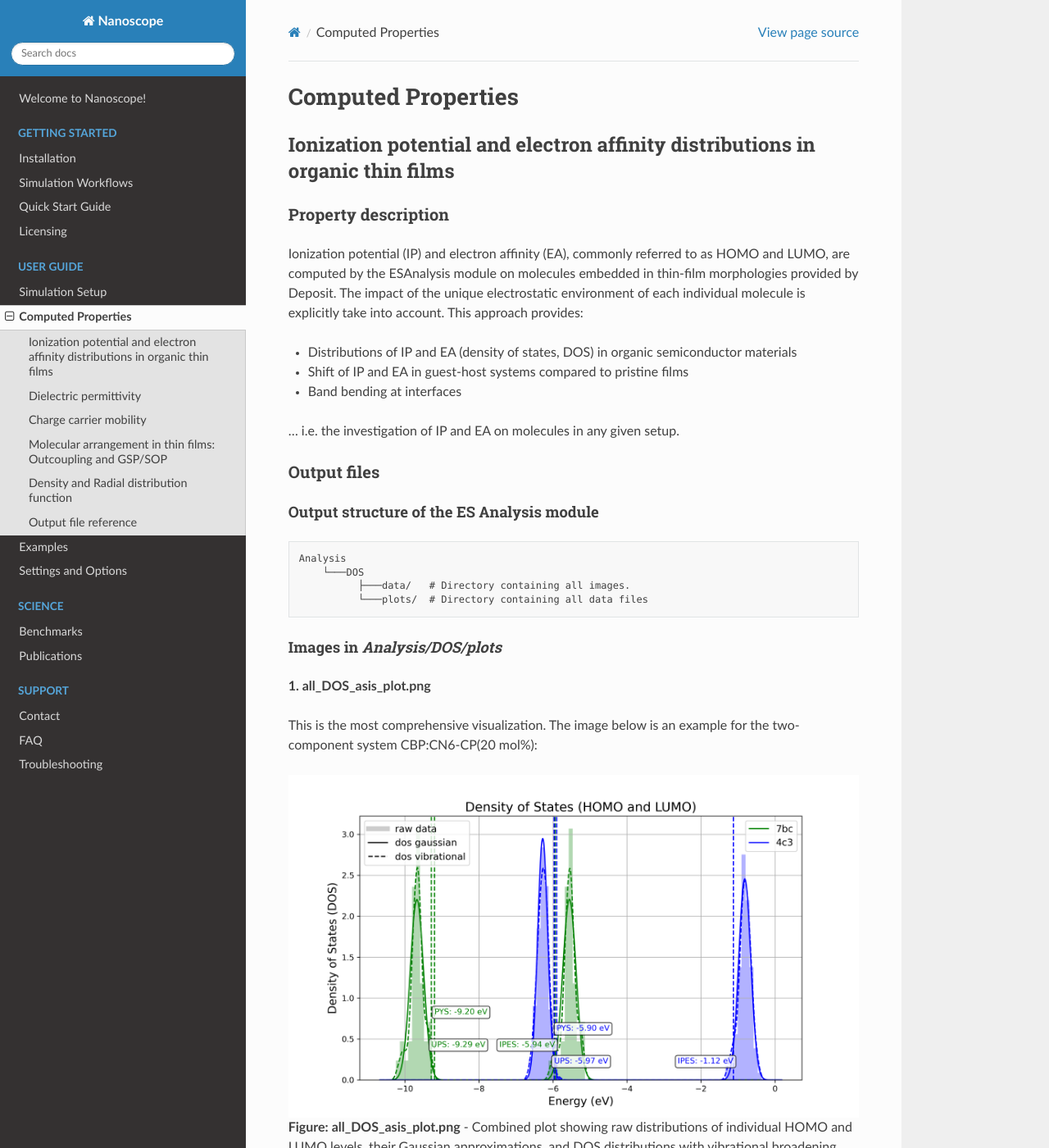
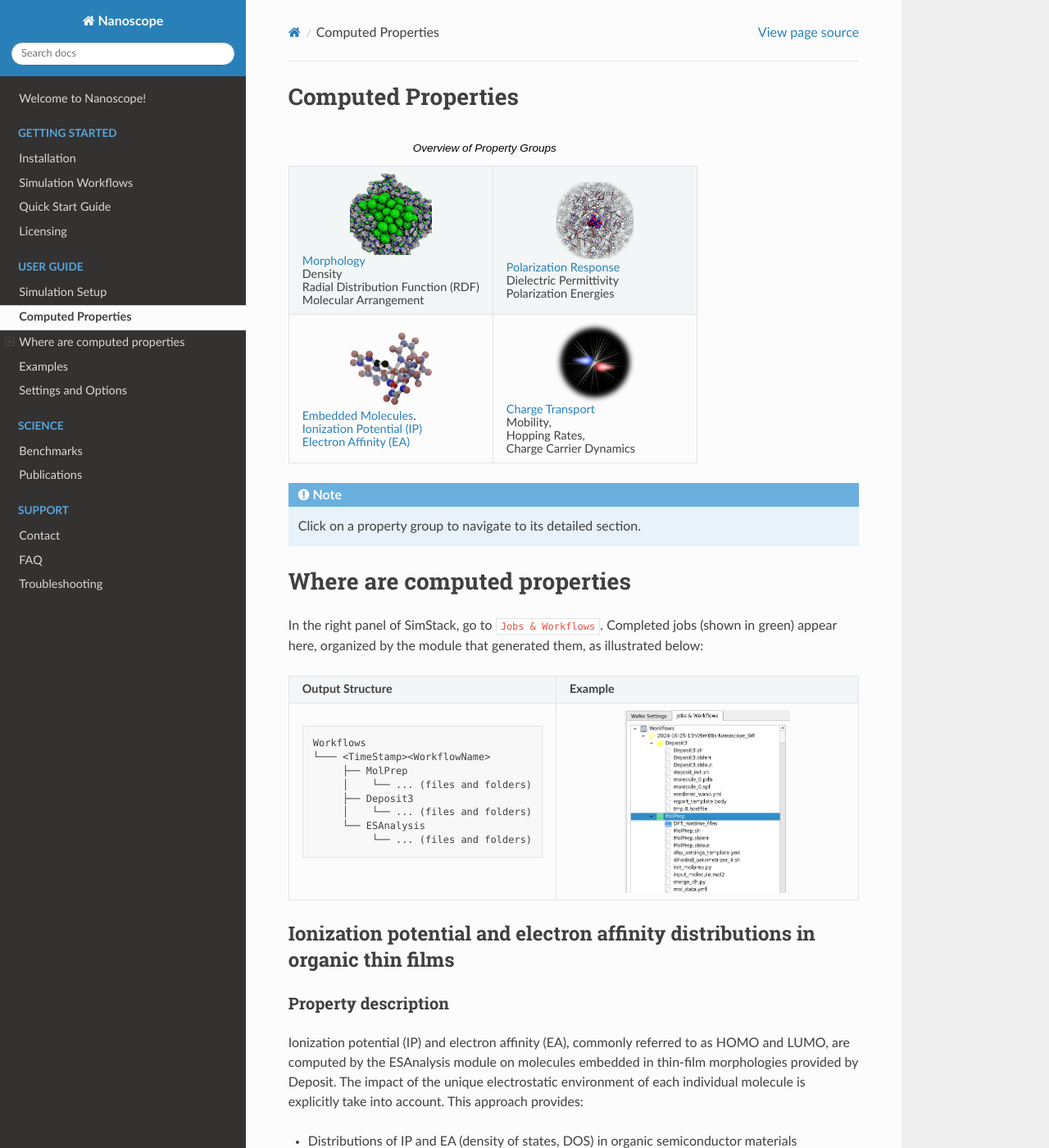
Before and after one commit to NanomatchGmbH/nanoscope-docs, a Sphinx documentation site: the page built from docs/source/user_guide/computed_properties.rst, in a window 1280 px wide and 1400 px high. Shown: the whole window at 82% size. Built offline with Sphinx 7.4.7 and the Read the Docs theme 3.1.0, drawn with Linux system fonts in a browser that asks for light colours; some of the changed text lies outside the part shown.

Commit message:
initial changes

```diff
--- a/docs/source/user_guide/computed_properties.rst
+++ b/docs/source/user_guide/computed_properties.rst
@@ -4,12 +4,104 @@
 ===================
 
 
+.. list-table:: Overview of Property Groups
+   :widths: 50 50
+   :header-rows: 0
+
+   * - .. image:: computed_properties/Deposit3.png
+         :width: 100px
+         :height: 100px
+         :align: center
+
+       `Morphology <#morphology>`_
+
+       Density
+
+       Radial Distribution Function (RDF)
+
+       Molecular Arrangement
+
+
+     - .. image:: computed_properties/ESAnalysis.png
+         :width: 100px
+         :height: 100px
+         :align: center
+
+       `Polarization Response <#polarization-response>`_
+
+       Dielectric Permittivity
+
+       Polarization Energies
+
+
+   * - .. image:: computed_properties/MolPrep.png
+         :width: 100px
+         :height: 100px
+         :align: center
+
+       `Embedded Molecules <#embedded-molecules>`_.
+
+       :ref:`Ionization Potential (IP) <ip_and_ea>`
+
+       :ref:`Electron Affinity (EA) <ip_and_ea>`
+
+
+     - .. image:: computed_properties/lightforge2.png
+         :width: 100px
+         :height: 100px
+         :align: center
+
+       `Charge Transport <#charge-transport>`_
+
+       Mobility,
+
+       Hopping Rates,
+
+       Charge Carrier Dynamics
+
+
+.. note::
+   Click on a property group to navigate to its detailed section.
+
+
+
+
+
+
+
+Where are computed properties
+=============================
+
+In the right panel of SimStack, go to ``Jobs & Workflows``. Completed jobs (shown in green) appear here, organized by the module that generated them, as illustrated below:
+
++---------------------------------------------+----------------------------------------------------------+
+| **Output Structure**                        | **Example**                                              |
++---------------------------------------------+----------------------------------------------------------+
+| .. code-block:: text                        | .. figure:: computed_properties/where_is_output.png      |
+|                                             |    :alt: progress_monitoring                             |
+|     Workflows                               |    :width: 60%                                           |
+|     └─── <TimeStamp><WorkflowName>          |    :align: center                                        |
+|          ├── MolPrep                        |                                                          |
+|          │    └── ... (files and folders)   |                                                          |
+|          ├── Deposit3                       |                                                          |
+|          │    └── ... (files and folders)   |                                                          |
+|          └── ESAnalysis                     |                                                          |
+|               └── ... (files and folders)   |                                                          |
++---------------------------------------------+----------------------------------------------------------+
+
+
+.. _ip_and_ea:
+
 Ionization potential and electron affinity distributions in organic thin films
--------------------------------------------------------------------------------------------
+-------------------------------------------------------------------------------
+
 
 Property description
 ^^^^^^^^^^^^^^^^^^^^
-Ionization potential (IP) and electron affinity (EA), commonly referred to as HOMO and LUMO, are computed by the ESAnalysis module on molecules embedded in thin-film morphologies provided by Deposit. The impact of the unique electrostatic environment of each individual molecule is explicitly take into account. This approach provides:
+
+Ionization potential (IP) and electron affinity (EA), commonly referred to as HOMO and LUMO, are computed by the
+ESAnalysis module on molecules embedded in thin-film morphologies provided by Deposit. The impact of the unique
+electrostatic environment of each individual molecule is explicitly take into account. This approach provides:
 
 * Distributions of IP and EA (density of states, DOS) in organic semiconductor materials
 * Shift of IP and EA in guest-host systems compared to pristine films
@@ -332,9 +424,3 @@
          </tr>
       </tbody>
     </table>
-
-
-
-
-Output file reference
------------------------
```
Also changed, not shown: docs/source/user_guide/computed_properties/Deposit3.png (added), docs/source/user_guide/computed_properties/ESAnalysis.png (added), docs/source/user_guide/computed_properties/MolPrep.png (added), docs/source/user_guide/computed_properties/lightforge2.png (added), docs/source/user_guide/computed_properties/where_is_output.png (added).
